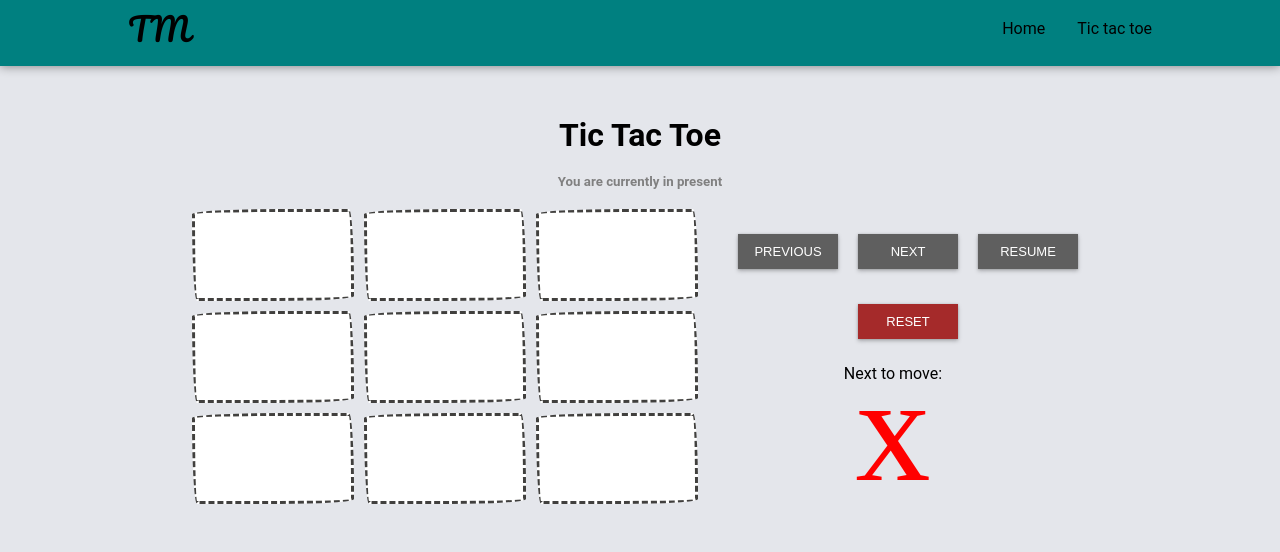
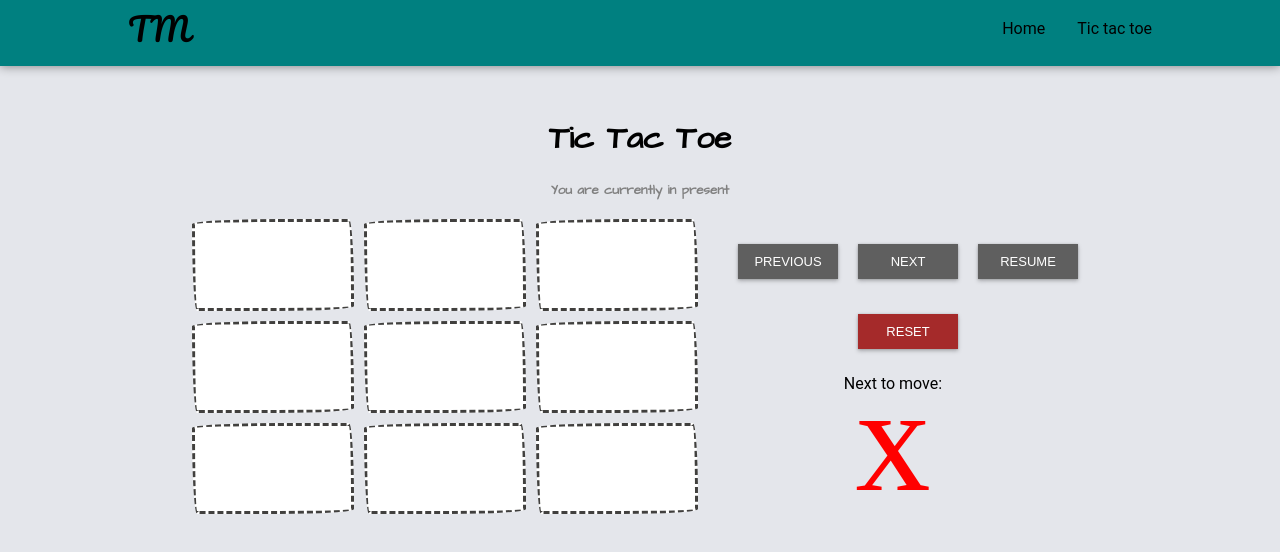
Before and after one commit to DanDPV/Applaudo-Trainee-week-7, a React (Create React App) app: page /tic-tac-toe in a window 1280 px wide. Shown: the top 552 px of the page. Built offline with nearby package versions, Linux system fonts and the light colour scheme; a web font is replaced by a local one.

Commit message:
Change font

```diff
--- a/src/pages/TicTacToePage/TicTacToePage.css
+++ b/src/pages/TicTacToePage/TicTacToePage.css
@@ -1,21 +1,26 @@
+.tic-tac-toe-title {
+  font-family: 'Architects Daughter', cursive;
+}
+
 .tic-tac-toe-messages {
   margin-top: 20px;
   margin-bottom: 20px;
+  font-family: 'Architects Daughter', cursive;
 }
 
 .tic-tac-toe-messages > h5 {
-    margin-bottom: 10px;
+  margin-bottom: 10px;
 }
 
 .tic-tac-toe-is-traveling {
-    color: grey;
+  color: grey;
 }
 
 .tic-tac-toe-winner {
-    font-size: x-large;
-    color: green;
+  font-size: x-large;
+  color: green;
 }
 
-.tic-tac-toe-error{
-    color: red;
+.tic-tac-toe-error {
+  color: red;
 }
```
